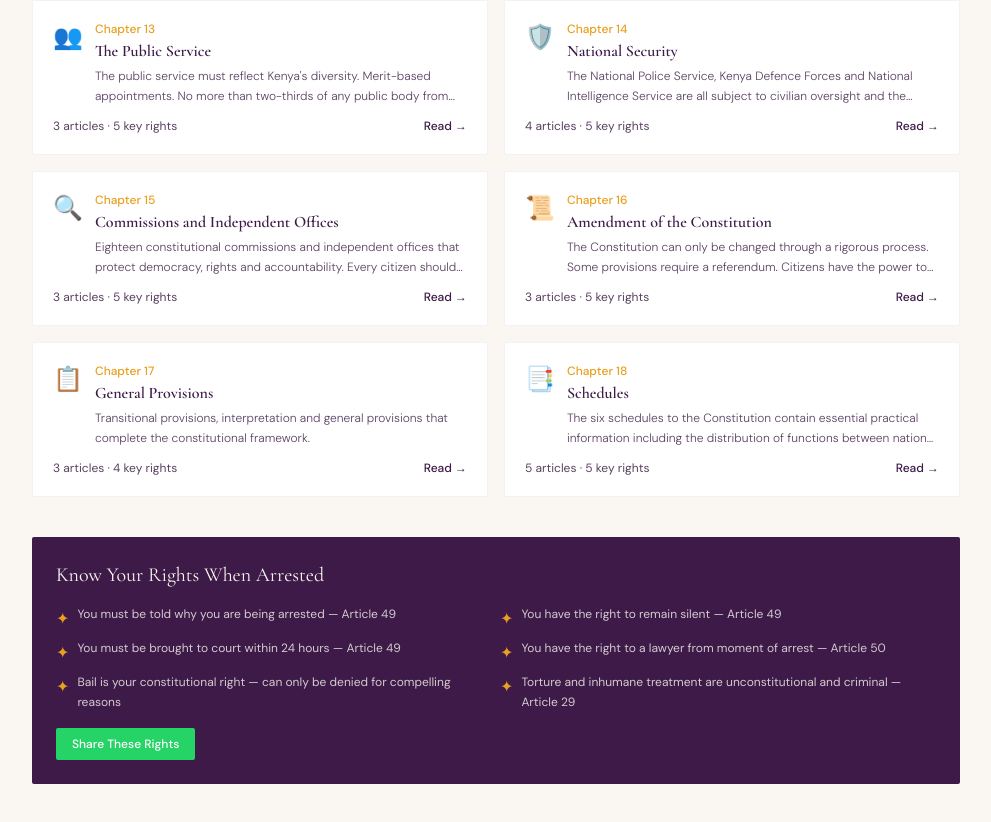
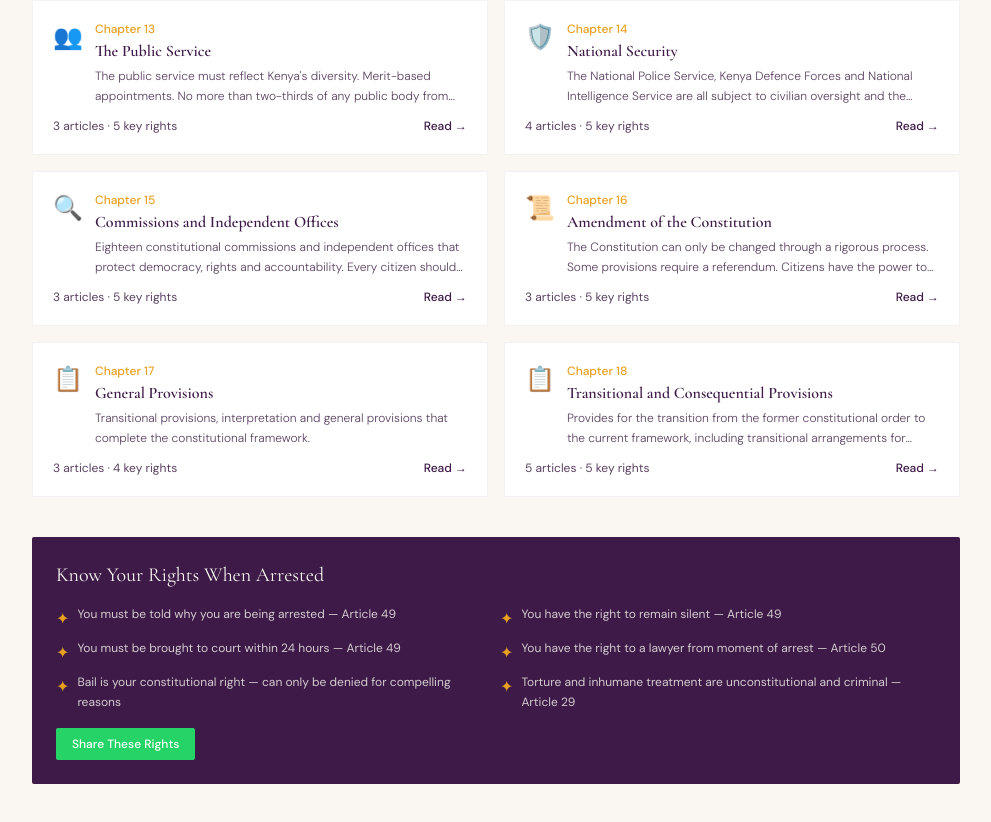
Before and after one commit to infoedira-ux/focusfora, a Next.js app: page /constitution in a window 1280 px wide. Shown: the part 1390-2212 px from the top of the page, without its empty margins (144-1135 px from the left). Built offline with nearby package versions, Linux system fonts and the light colour scheme.

Commit message:
fix: Chapter 18 correct title Transitional and Consequential Provisions not Schedules

```diff
--- a/app/constitution/page.tsx
+++ b/app/constitution/page.tsx
@@ -222,8 +222,8 @@ const CHAPTERS: any[] = [
     rights: ["Courts must interpret the Constitution generously in favour of rights", "International human rights standards inform constitutional interpretation", "Any person can petition court for failure to implement the Constitution", "The Constitution is a living document meant to evolve with society"],
   },
   {
-    num: "18", title: "Schedules", icon: "📑",
-    overview: "The six schedules to the Constitution contain essential practical information including the distribution of functions between national and county governments.",
+    num: "18", title: "Transitional and Consequential Provisions", icon: "📋",
+    overview: "Provides for the transition from the former constitutional order to the current framework, including transitional arrangements for institutions, officers and pending matters. The Sixth Schedule contains most of the transitional provisions.",
     articles: [
           { num: "First Schedule", title: "Counties", text: "Lists all 47 counties of Kenya and their areas." },
           { num: "Second Schedule", title: "National Symbols", text: "Specifies the national flag, national anthem and coat of arms." },
@@ -231,7 +231,7 @@ const CHAPTERS: any[] = [
           { num: "Fifth Schedule", title: "Legislation", text: "Lists all legislation that Parliament was required to enact to implement the Constitution." },
           { num: "Sixth Schedule", title: "Transitional and Consequential Provisions", text: "Governs the transition from the old to the new constitutional order." }
     ],
-    context: "The Fourth Schedule is practically important — it lists exactly which government level is responsible for which service. Use it to know who to hold accountable.",
+    context: "The Schedules are separate from the Chapters. The Six Schedules (including the Fourth Schedule on distribution of functions and the Sixth Schedule on transitional provisions) supplement the main constitutional text but are not numbered chapters.",
     rights: ["Fourth Schedule determines whether to petition national or county government", "County functions include health services, early childhood education and local roads", "National functions include defence, foreign affairs, immigration and national security", "When a service fails, the Fourth Schedule tells you which government is responsible", "The Fifth Schedule lists all laws that Parliament was required to pass"],
   },
 ];
```
